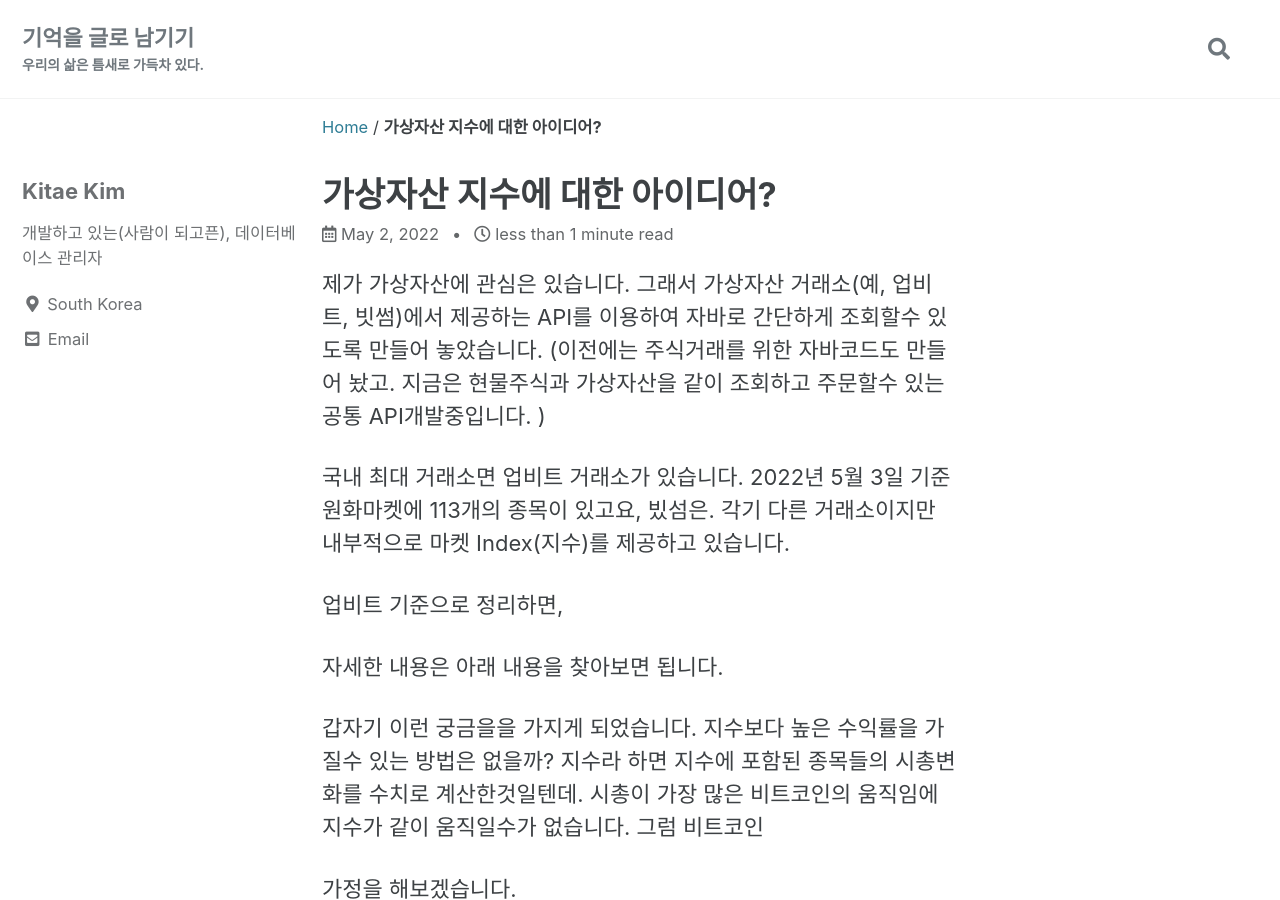
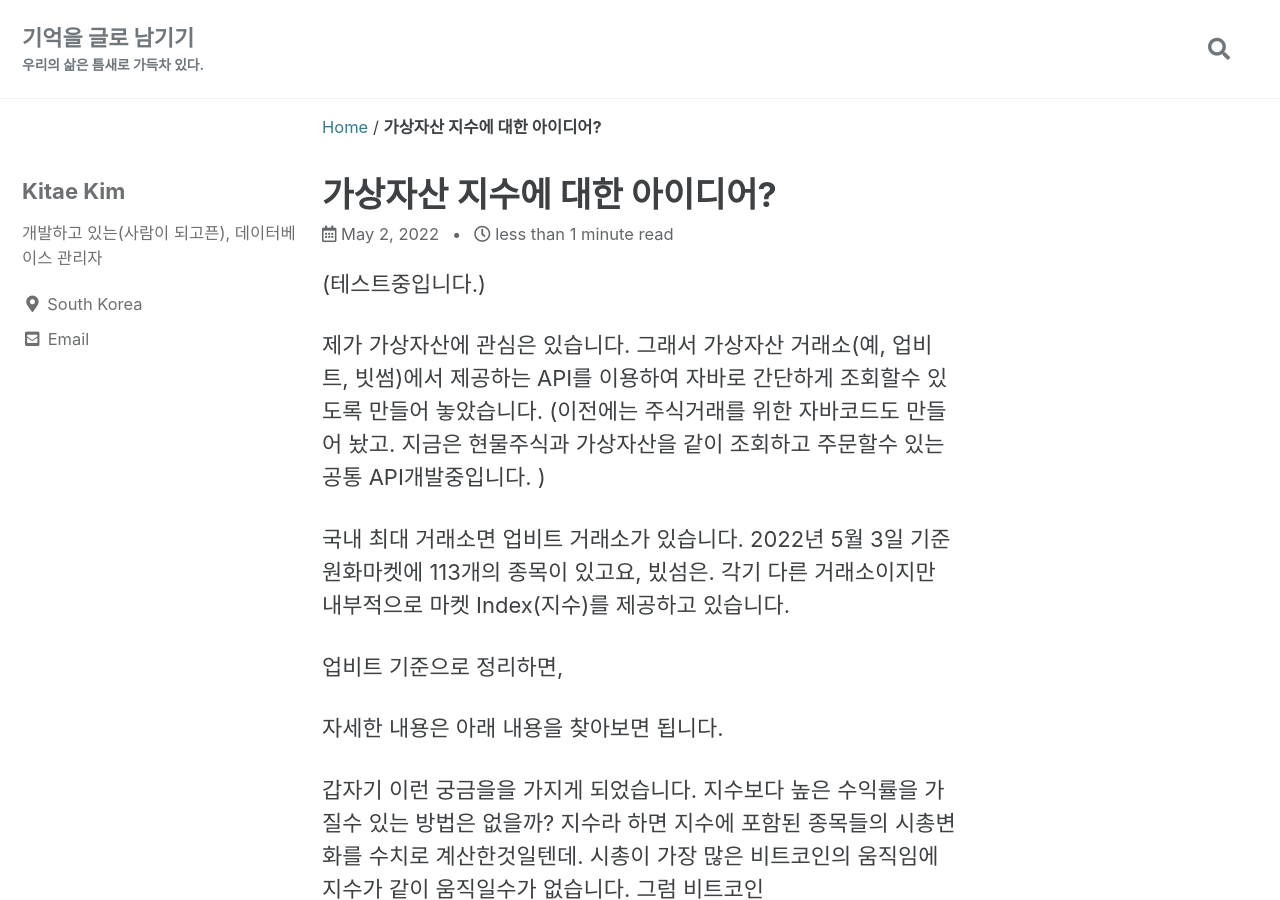
Before and after one commit to kosate/kosate.github.io, a Jekyll site: the page built from _posts/2022-05-02-Comparsion-market-index-for-btc.md, in a window 1280 px wide and 900 px high. Built offline with Jekyll 4.4.1, drawn with Linux system fonts in a browser that asks for light colours; cached includes are drawn as plain includes; comment, search, counter and statistics services are not loaded.

Commit message:
update posts

```diff
--- a/_posts/2022-05-02-Comparsion-market-index-for-btc.md
+++ b/_posts/2022-05-02-Comparsion-market-index-for-btc.md
@@ -8,6 +8,7 @@ tags: ['비트코인', '가상자산', '트레이딩','지수','업비트']
 summary:
 ---
 
+(테스트중입니다.)
 
 제가 가상자산에 관심은 있습니다.
 그래서 가상자산 거래소(예, 업비트, 빗썸)에서 제공하는 API를 이용하여 자바로 간단하게 조회할수 있도록 만들어 놓았습니다.
```
